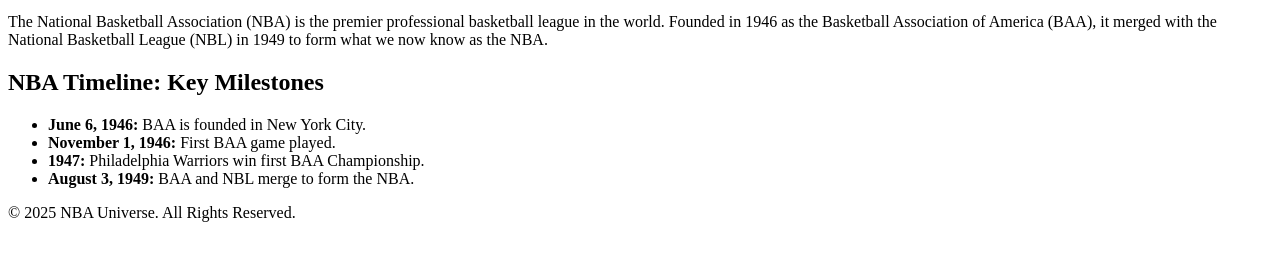
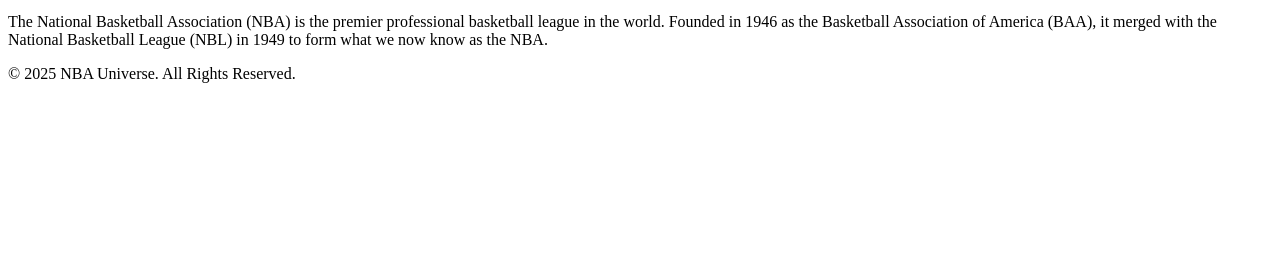
Before and after one commit to Highvert1014/shan0307.github.io, a plain HTML site: page midterm/index.html in a window 1280 px wide. Shown: the part 266-526 px from the top of the page. Drawn offline with Linux system fonts and the light colour scheme.

Commit message:
index.html

```diff
--- a/midterm/index.html
+++ b/midterm/index.html
@@ -4,7 +4,9 @@
     <meta charset="UTF-8">
     <meta name="viewport" content="width=device-width, initial-scale=1.0">
     <title>NBA Universe - The Greatest Basketball League</title>
-    <link rel="stylesheet" href="css/style.css">  <!-- Linking external CSS -->
+
+    <!-- Linking External CSS -->
+    <link rel="stylesheet" href="css/style.css">
 </head>
 <body>
 
@@ -35,19 +37,6 @@
         </p>
     </section>
 
-    <!-- TIMELINE SECTION -->
-    <section id="timeline">
-        <h2>NBA Timeline: Key Milestones</h2>
-        <div class="timeline">
-            <ul>
-                <li><strong>June 6, 1946:</strong> BAA is founded in New York City.</li>
-                <li><strong>November 1, 1946:</strong> First BAA game played.</li>
-                <li><strong>1947:</strong> Philadelphia Warriors win first BAA Championship.</li>
-                <li><strong>August 3, 1949:</strong> BAA and NBL merge to form the NBA.</li>
-            </ul>
-        </div>
-    </section>
-
     <!-- FOOTER -->
     <footer>
         <p>&copy; 2025 NBA Universe. All Rights Reserved.</p>
```
